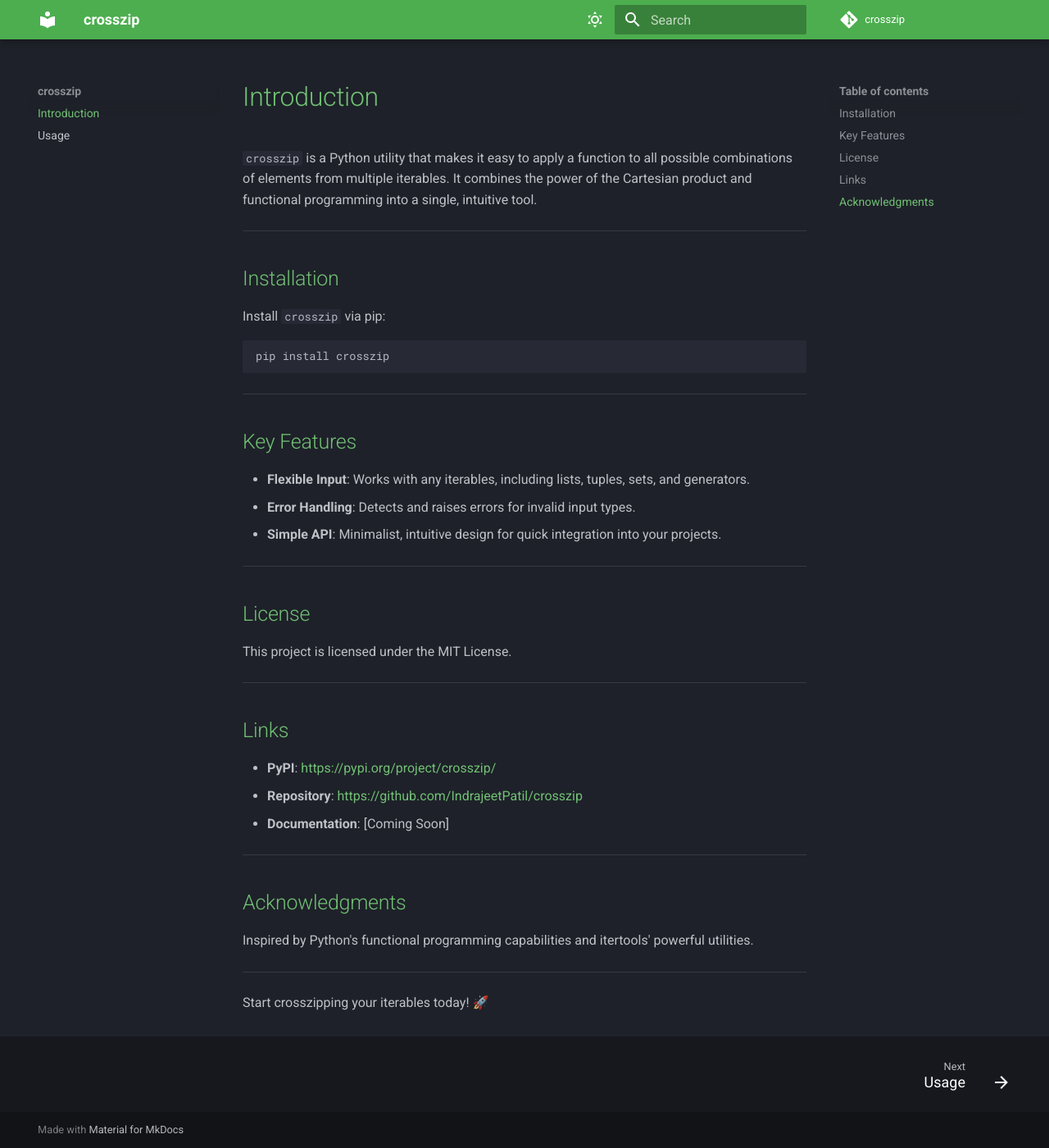
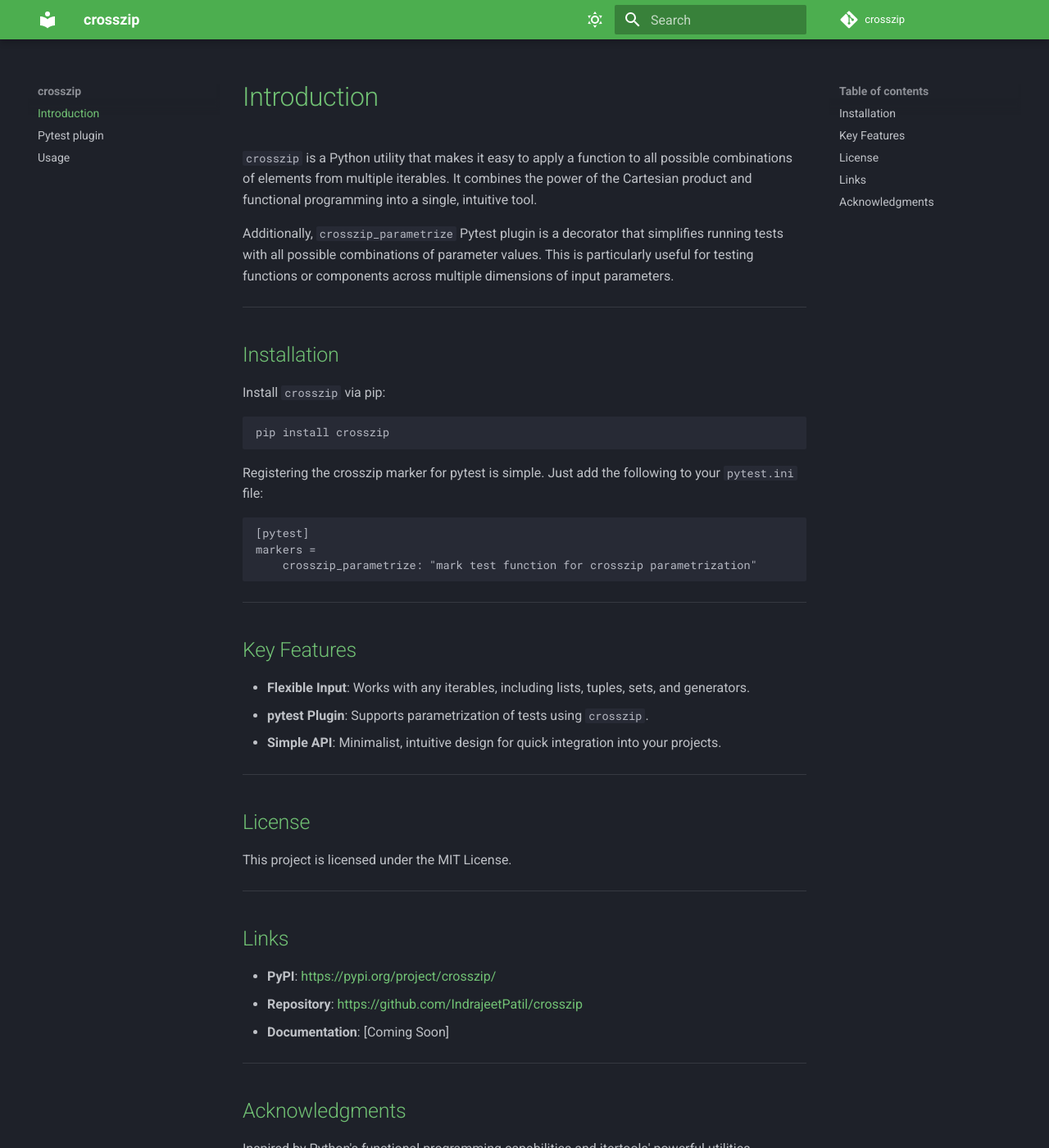
Before and after one commit to IndrajeetPatil/crosszip, an MkDocs documentation site: the page built from docs/index.md, in a window 1280 px wide and 1400 px high. Shown: the whole window at 82% size. Built offline with MkDocs 1.6.1 and Material for MkDocs 9.7.7, drawn with Linux system fonts in a browser that asks for light colours; comment, search, counter and statistics services are not loaded.

Commit message:
update docs

````diff
--- a/docs/index.md
+++ b/docs/index.md
@@ -2,6 +2,9 @@
 
 `crosszip` is a Python utility that makes it easy to apply a function to all possible combinations of elements from multiple iterables.
 It combines the power of the Cartesian product and functional programming into a single, intuitive tool.
+
+Additionally, `crosszip_parametrize` Pytest plugin is a decorator that simplifies running tests with all possible combinations of parameter values.
+This is particularly useful for testing functions or components across multiple dimensions of input parameters.
 
 ---
 
@@ -13,12 +16,20 @@
 pip install crosszip
 ```
 
+Registering the crosszip marker for pytest is simple. Just add the following to your `pytest.ini` file:
+
+```
+[pytest]
+markers =
+    crosszip_parametrize: "mark test function for crosszip parametrization"
+```
+
 ---
 
 ## Key Features
 
 - **Flexible Input**: Works with any iterables, including lists, tuples, sets, and generators.
-- **Error Handling**: Detects and raises errors for invalid input types.
+- **pytest Plugin**: Supports parametrization of tests using `crosszip`.
 - **Simple API**: Minimalist, intuitive design for quick integration into your projects.
 
 ---
````
Also changed, not shown: README.md (+31 -9 lines), docs/pytest-plugin.md (added, +22 -0 lines), docs/usage.md (+1 -1 lines).
